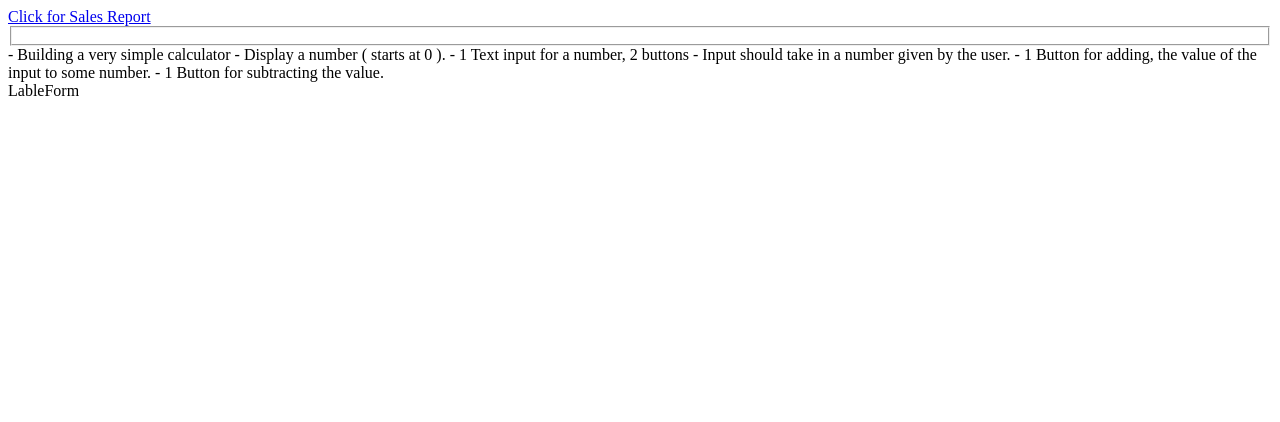
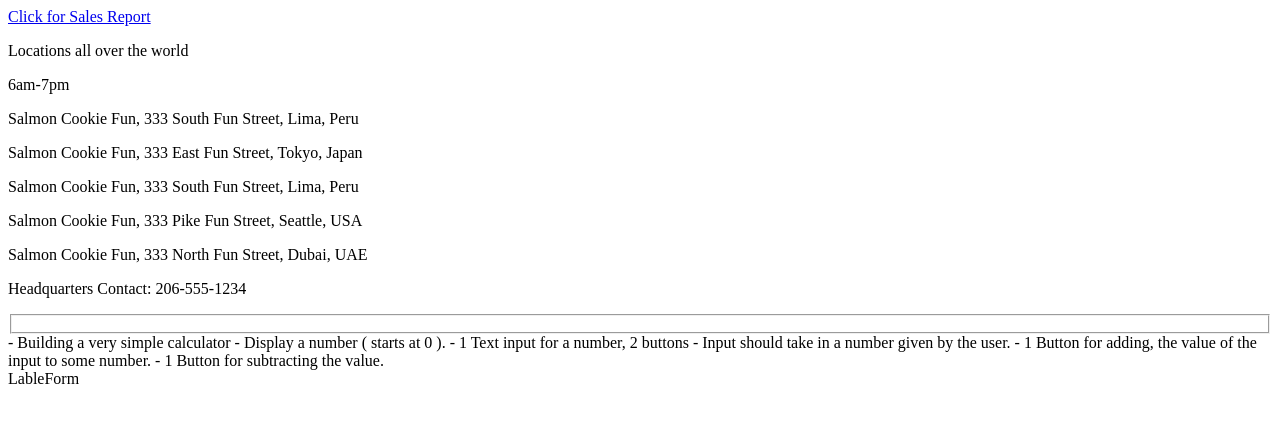
Before and after one commit to doraniccole/cookie-stand, a plain HTML site: page index.html in a window 1280 px wide. Drawn offline with Linux system fonts and the light colour scheme.

Commit message:
hours and locations added Lab 08

```diff
--- a/index.html
+++ b/index.html
@@ -12,7 +12,17 @@
         <tbody id="salesTable"></tbody>
     </table>
 
+<div>
+    <p>Locations all over the world</p>
+    <p>6am-7pm</p>
+    <p>Salmon Cookie Fun, 333 South Fun Street, Lima, Peru</p>
+    <p>Salmon Cookie Fun, 333 East Fun Street, Tokyo, Japan</p>
+    <p>Salmon Cookie Fun, 333 South Fun Street, Lima, Peru</p>
+    <p>Salmon Cookie Fun, 333 Pike Fun Street, Seattle, USA</p>
+    <p>Salmon Cookie Fun, 333 North Fun Street, Dubai, UAE</p>
 
+    <p>Headquarters Contact: 206-555-1234</p>
+</div>
         <footer id="cookieForm">
             <fieldset>
 
```
